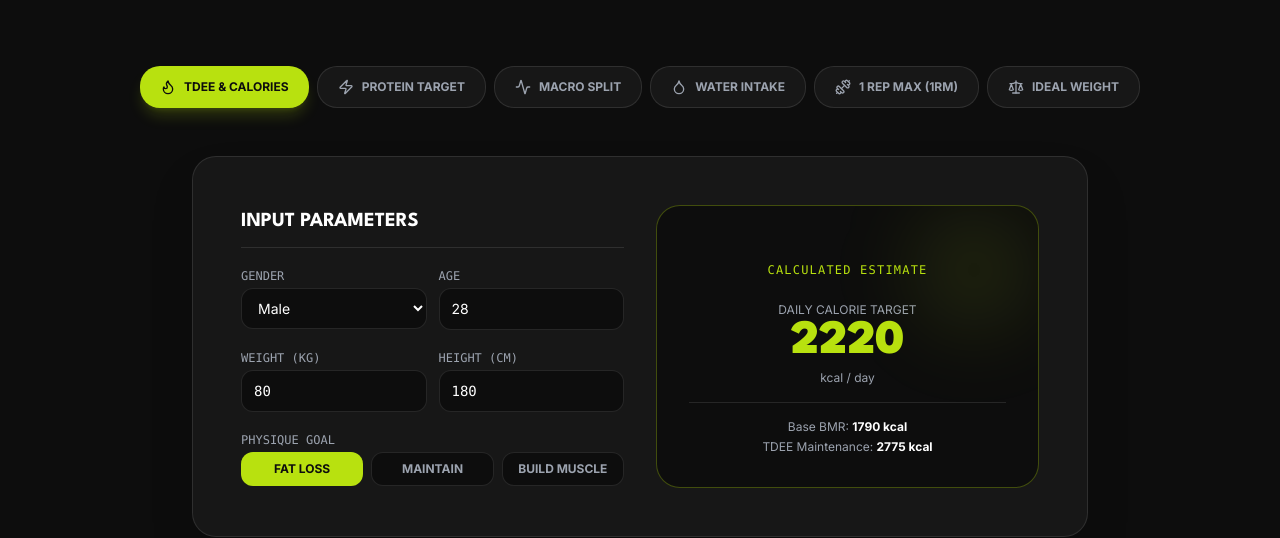
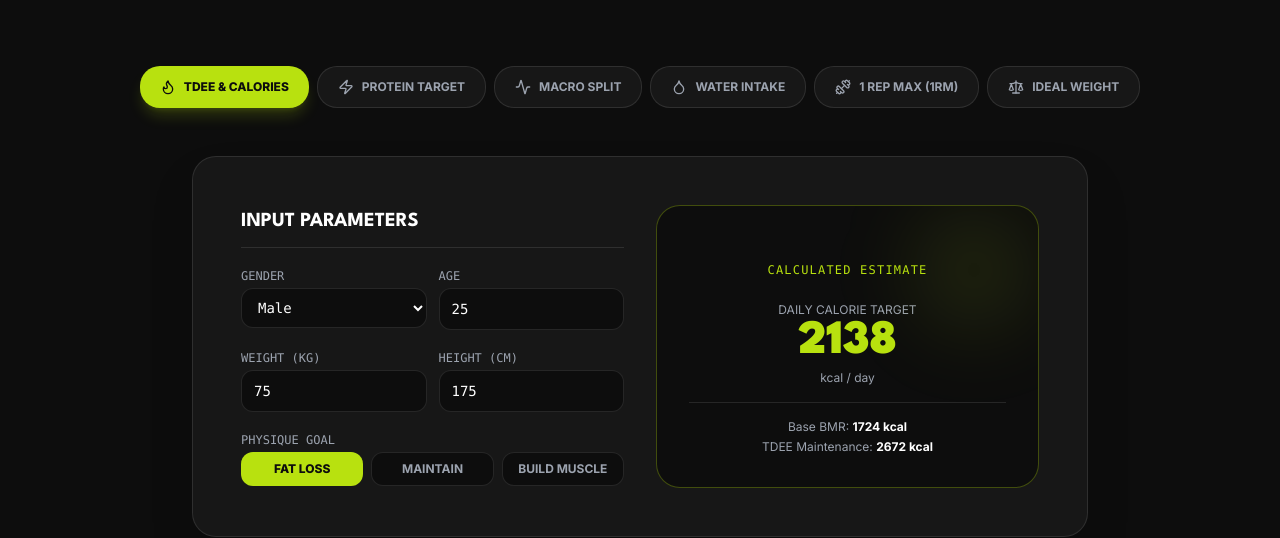
Before and after one commit to ardiansyah-23/MADRock, a Next.js app: page /tools in a window 1280 px wide. Shown: the part 304-842 px from the top of the page. Built offline with nearby package versions, Linux system fonts and the light colour scheme.

Commit message:
fix: resolve number input leading zero and delete fallback bug in calculators

```diff
--- a/src/app/tools/page.tsx
+++ b/src/app/tools/page.tsx
@@ -10,17 +10,31 @@ export default function ToolsPage() {
     "tdee" | "protein" | "macro" | "water" | "1rm" | "ideal-weight" | "body-fat"
   >("tdee");
 
-  // State inputs
-  const [weight, setWeight] = useState(80);
-  const [height, setHeight] = useState(180);
-  const [age, setAge] = useState(28);
+  // String state inputs to prevent zero-display and leading zero bugs
+  const [weightStr, setWeightStr] = useState("75");
+  const [heightStr, setHeightStr] = useState("175");
+  const [ageStr, setAgeStr] = useState("25");
   const [gender, setGender] = useState<"male" | "female">("male");
   const [activity, setActivity] = useState(1.55);
   const [goal, setGoal] = useState<"cut" | "maintain" | "bulk">("cut");
 
   // 1RM specific
-  const [liftWeight, setLiftWeight] = useState(100);
-  const [reps, setReps] = useState(5);
+  const [liftWeightStr, setLiftWeightStr] = useState("100");
+  const [repsStr, setRepsStr] = useState("5");
+
+  // Parsed Numbers
+  const weight = parseFloat(weightStr) || 0;
+  const height = parseFloat(heightStr) || 0;
+  const age = parseFloat(ageStr) || 0;
+  const liftWeight = parseFloat(liftWeightStr) || 0;
+  const reps = parseFloat(repsStr) || 0;
+
+  // Clean Leading Zero Helper
+  const handleCleanInput = (val: string, setter: (s: string) => void) => {
+    // Strip leading zeros if followed by another digit (e.g. "058" -> "58")
+    const cleaned = val.replace(/^0+(?=\d)/, "");
+    setter(cleaned);
+  };
 
   // Calculations
   const bmr =
@@ -76,7 +90,7 @@ export default function ToolsPage() {
               onClick={() => setActiveTab(tab.id as any)}
               className={`flex items-center gap-2 px-5 py-3 rounded-2xl text-xs font-bold uppercase transition-all ${
                 activeTab === tab.id
-                  ? "bg-mad-lime text-mad-bg shadow-lg shadow-mad-lime/20"
+                  ? "bg-mad-lime text-mad-bg shadow-lg shadow-mad-lime/20 font-extrabold"
                   : "bg-mad-surface text-mad-gray border border-white/10 hover:text-white"
               }`}
             >
@@ -103,7 +117,7 @@ export default function ToolsPage() {
                       <select
                         value={gender}
                         onChange={(e) => setGender(e.target.value as any)}
-                        className="w-full bg-mad-bg border border-white/10 rounded-xl px-3 py-2.5 text-sm text-white focus:outline-none focus:border-mad-lime"
+                        className="w-full bg-mad-bg border border-white/10 rounded-xl px-3 py-2.5 text-sm text-white focus:outline-none focus:border-mad-lime font-mono"
                       >
                         <option value="male">Male</option>
                         <option value="female">Female</option>
@@ -114,9 +128,10 @@ export default function ToolsPage() {
                       <label className="text-xs font-mono text-mad-gray uppercase block mb-1">Age</label>
                       <input
                         type="number"
-                        value={age}
-                        onChange={(e) => setAge(Number(e.target.value))}
-                        className="w-full bg-mad-bg border border-white/10 rounded-xl px-3 py-2.5 text-sm text-white focus:outline-none focus:border-mad-lime"
+                        value={ageStr}
+                        placeholder="e.g. 25"
+                        onChange={(e) => handleCleanInput(e.target.value, setAgeStr)}
+                        className="w-full bg-mad-bg border border-white/10 rounded-xl px-3 py-2.5 text-sm text-white focus:outline-none focus:border-mad-lime font-mono"
                       />
                     </div>
                   </div>
@@ -126,8 +141,9 @@ export default function ToolsPage() {
                       <label className="text-xs font-mono text-mad-gray uppercase block mb-1">Weight (KG)</label>
                       <input
                         type="number"
-                        value={weight}
-                        onChange={(e) => setWeight(Number(e.target.value))}
+                        value={weightStr}
+                        placeholder="e.g. 75"
+                        onChange={(e) => handleCleanInput(e.target.value, setWeightStr)}
                         className="w-full bg-mad-bg border border-white/10 rounded-xl px-3 py-2.5 text-sm text-white focus:outline-none focus:border-mad-lime font-mono"
                       />
                     </div>
@@ -136,8 +152,9 @@ export default function ToolsPage() {
                       <label className="text-xs font-mono text-mad-gray uppercase block mb-1">Height (CM)</label>
                       <input
                         type="number"
-                        value={height}
-                        onChange={(e) => setHeight(Number(e.target.value))}
+                        value={heightStr}
+                        placeholder="e.g. 175"
+                        onChange={(e) => handleCleanInput(e.target.value, setHeightStr)}
                         className="w-full bg-mad-bg border border-white/10 rounded-xl px-3 py-2.5 text-sm text-white focus:outline-none focus:border-mad-lime font-mono"
                       />
                     </div>
@@ -153,11 +170,12 @@ export default function ToolsPage() {
                       ].map((g) => (
                         <button
                           key={g.id}
+                          type="button"
                           onClick={() => setGoal(g.id as any)}
                           className={`py-2 rounded-xl text-xs font-bold uppercase transition-all ${
                             goal === g.id
-                              ? "bg-mad-lime text-mad-bg"
-                              : "bg-mad-bg text-mad-gray border border-white/10"
+                              ? "bg-mad-lime text-mad-bg font-extrabold"
+                              : "bg-mad-bg text-mad-gray border border-white/10 hover:text-white"
                           }`}
                         >
                           {g.label}
@@ -172,8 +190,9 @@ export default function ToolsPage() {
                     <label className="text-xs font-mono text-mad-gray uppercase block mb-1">Lift Weight (KG)</label>
                     <input
                       type="number"
-                      value={liftWeight}
-                      onChange={(e) => setLiftWeight(Number(e.target.value))}
+                      value={liftWeightStr}
+                      placeholder="e.g. 100"
+                      onChange={(e) => handleCleanInput(e.target.value, setLiftWeightStr)}
                       className="w-full bg-mad-bg border border-white/10 rounded-xl px-4 py-3 text-base text-white focus:outline-none focus:border-mad-lime font-mono"
                     />
                   </div>
@@ -182,8 +201,9 @@ export default function ToolsPage() {
                     <label className="text-xs font-mono text-mad-gray uppercase block mb-1">Repetitions Performed</label>
                     <input
                       type="number"
-                      value={reps}
-                      onChange={(e) => setReps(Number(e.target.value))}
+                      value={repsStr}
+                      placeholder="e.g. 5"
+                      onChange={(e) => handleCleanInput(e.target.value, setRepsStr)}
                       className="w-full bg-mad-bg border border-white/10 rounded-xl px-4 py-3 text-base text-white focus:outline-none focus:border-mad-lime font-mono"
                     />
                   </div>
--- a/src/features/home/FitnessToolsSection.tsx
+++ b/src/features/home/FitnessToolsSection.tsx
@@ -7,16 +7,25 @@ import { SectionHeader } from "@/components/common/SectionHeader";
 import { ScrollReveal } from "@/components/common/ScrollReveal";
 
 export function FitnessToolsSection() {
-  // Mini BMI & Calorie Calculator state
+  // Mini BMI & Calorie Calculator state - Using String State to avoid leading zero bugs
   const [gender, setGender] = useState<"male" | "female">("male");
-  const [weight, setWeight] = useState<number>(75); // kg
-  const [height, setHeight] = useState<number>(175); // cm
-  const [age, setAge] = useState<number>(25);
-  const [activity, setActivity] = useState<number>(1.55); // Moderate
+  const [weightStr, setWeightStr] = useState("75");
+  const [heightStr, setHeightStr] = useState("175");
+  const [ageStr, setAgeStr] = useState("25");
+  const [activity, setActivity] = useState<number>(1.55);
+
+  const weight = parseFloat(weightStr) || 0;
+  const height = parseFloat(heightStr) || 0;
+  const age = parseFloat(ageStr) || 0;
+
+  const handleCleanInput = (val: string, setter: (s: string) => void) => {
+    const cleaned = val.replace(/^0+(?=\d)/, "");
+    setter(cleaned);
+  };
 
   // Calculations
   const heightM = height / 100;
-  const bmi = weight / (heightM * heightM);
+  const bmi = heightM > 0 ? weight / (heightM * heightM) : 0;
 
   // BMR (Mifflin-St Jeor)
   const bmr =
@@ -25,7 +34,7 @@ export function FitnessToolsSection() {
       : 10 * weight + 6.25 * height - 5 * age - 161;
 
   const tdee = Math.round(bmr * activity);
-  const protein = Math.round(weight * 2.2); // ~2.2g per kg
+  const protein = Math.round(weight * 2.2);
 
   const getBmiCategory = (bmiValue: number) => {
     if (bmiValue < 18.5) return { category: "Underweight", color: "text-amber-400" };
@@ -94,8 +103,9 @@ export function FitnessToolsSection() {
                 <label className="text-xs font-mono text-mad-gray uppercase block mb-1.5">Age (Years)</label>
                 <input
                   type="number"
-                  value={age}
-                  onChange={(e) => setAge(Number(e.target.value))}
+                  value={ageStr}
+                  placeholder="e.g. 25"
+                  onChange={(e) => handleCleanInput(e.target.value, setAgeStr)}
                   className="w-full bg-mad-surface border border-white/10 rounded-xl px-4 py-2.5 text-sm text-white focus:outline-none focus:border-mad-lime font-mono"
                 />
               </div>
@@ -105,8 +115,9 @@ export function FitnessToolsSection() {
                 <label className="text-xs font-mono text-mad-gray uppercase block mb-1.5">Weight (KG)</label>
                 <input
                   type="number"
-                  value={weight}
-                  onChange={(e) => setWeight(Number(e.target.value))}
+                  value={weightStr}
+                  placeholder="e.g. 75"
+                  onChange={(e) => handleCleanInput(e.target.value, setWeightStr)}
                   className="w-full bg-mad-surface border border-white/10 rounded-xl px-4 py-2.5 text-sm text-white focus:outline-none focus:border-mad-lime font-mono"
                 />
               </div>
@@ -116,8 +127,9 @@ export function FitnessToolsSection() {
                 <label className="text-xs font-mono text-mad-gray uppercase block mb-1.5">Height (CM)</label>
                 <input
                   type="number"
-                  value={height}
-                  onChange={(e) => setHeight(Number(e.target.value))}
+                  value={heightStr}
+                  placeholder="e.g. 175"
+                  onChange={(e) => handleCleanInput(e.target.value, setHeightStr)}
                   className="w-full bg-mad-surface border border-white/10 rounded-xl px-4 py-2.5 text-sm text-white focus:outline-none focus:border-mad-lime font-mono"
                 />
               </div>
```
